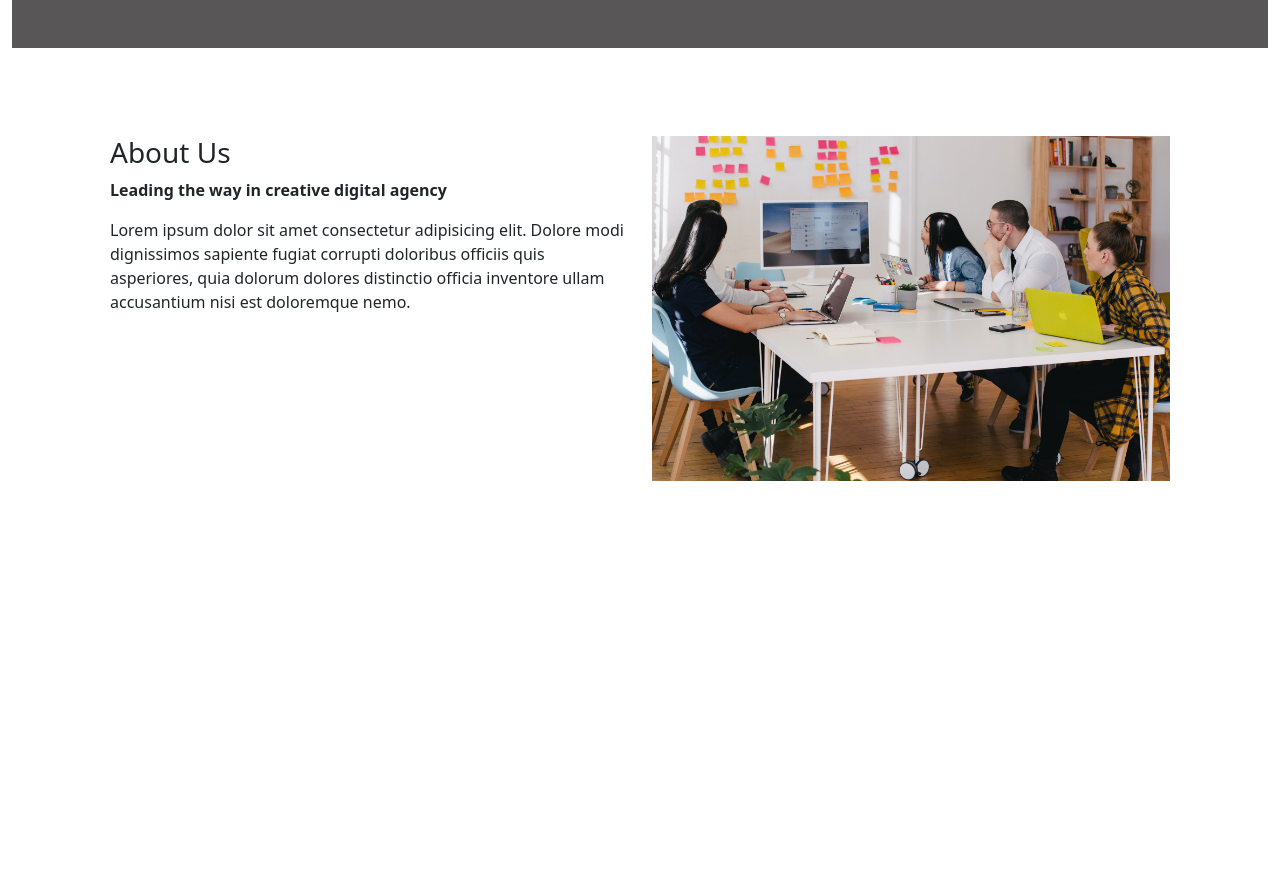
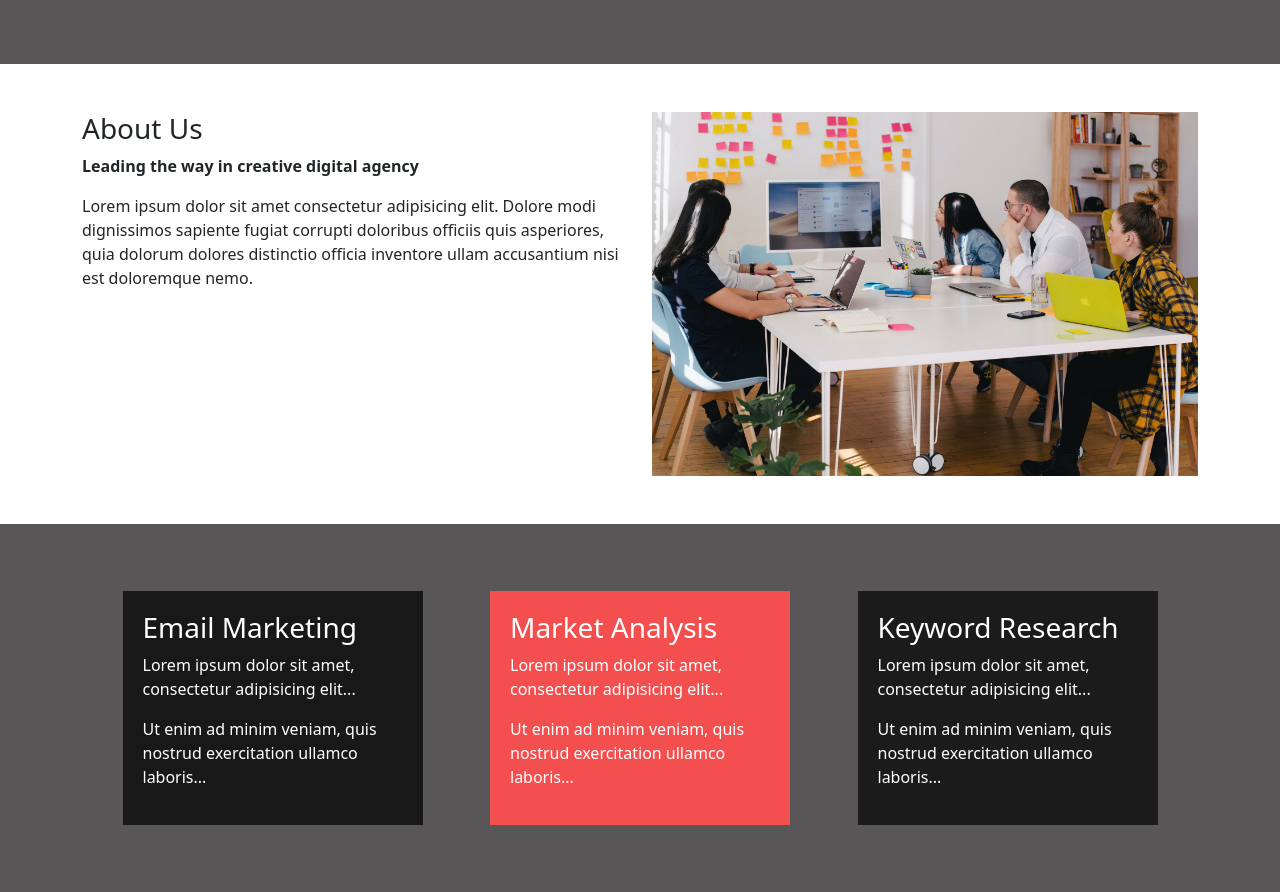
Before and after one commit to Aminat-Okunuga/jupiter-digital-website, a plain HTML site: page index.html in a window 1280 px wide. Shown: the part 1298-2190 px from the top of the page. Before the commit the page ends 1819 px from the top, so only its background shows below. Drawn offline with nearby package versions, Linux system fonts and the light colour scheme.

Commit message:
modified home page

```diff
--- a/css/style.css
+++ b/css/style.css
@@ -83,3 +83,6 @@ ul{
 .third-container{
     padding: 40px;
 }
+#fourth-container{
+    background-color: #585656;
+}
--- a/index.html
+++ b/index.html
@@ -12,7 +12,7 @@
     <link rel="stylesheet" href="css/style.css">
 </head>
 <body>
-    <div class="container-fluid">
+    <section>
         <div class="container-fluid navbar">
             <!-- navbar -->
             <div class="row navbar" id="nav-row">
@@ -81,7 +81,7 @@
             </div>
         </div>
         <!-- third container -->
-        <div class="container mt-5 third-container">
+        <div class="container mt-5">
             <div class="row">
               <div class="col-sm-6">
                 <h3>About Us</h3>
@@ -97,7 +97,27 @@
               </div>
             </div>
         </div>
-    </div>
+        <!-- fourth container -->
+        <div class="container-fluid mt-5 second-container">
+            <div class="row" id="second-container">
+              <div class="col-sm-4" id="email-marketing">
+                <h3>Email Marketing</h3>
+                <p>Lorem ipsum dolor sit amet, consectetur adipisicing elit...</p>
+                <p>Ut enim ad minim veniam, quis nostrud exercitation ullamco laboris...</p>
+              </div>
+              <div class="col-sm-4" id="market-analysis">
+                <h3>Market Analysis</h3>
+                <p>Lorem ipsum dolor sit amet, consectetur adipisicing elit...</p>
+                <p>Ut enim ad minim veniam, quis nostrud exercitation ullamco laboris...</p>
+              </div>
+              <div class="col-sm-4" id="keyword-research">
+                <h3> Keyword Research</h3>
+                <p>Lorem ipsum dolor sit amet, consectetur adipisicing elit...</p>
+                <p>Ut enim ad minim veniam, quis nostrud exercitation ullamco laboris...</p>
+              </div>
+            </div>
+        </div>
+    </section>
 
 
 <!-- Latest compiled JavaScript -->
```
